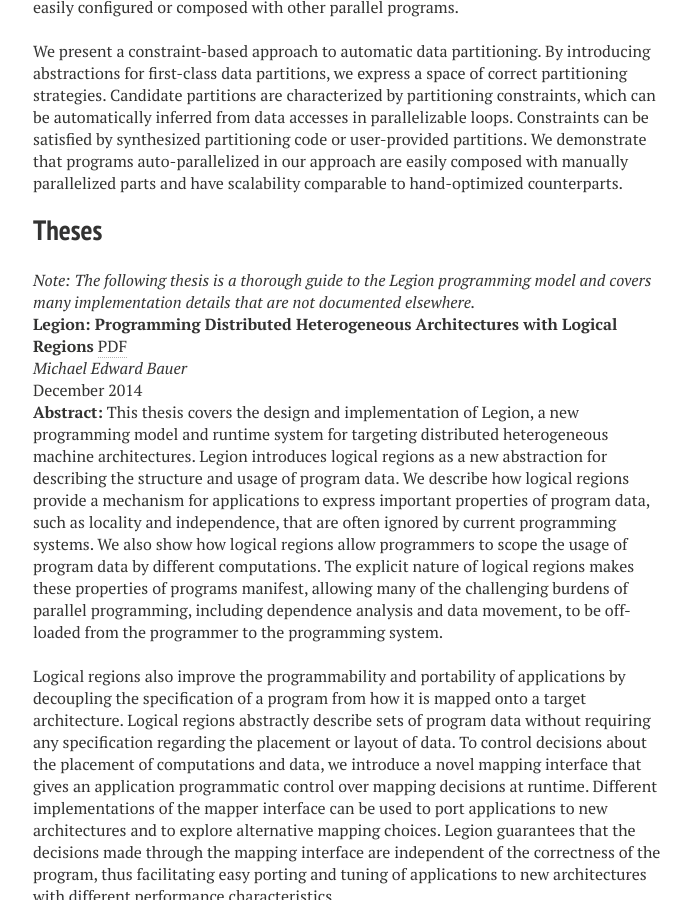
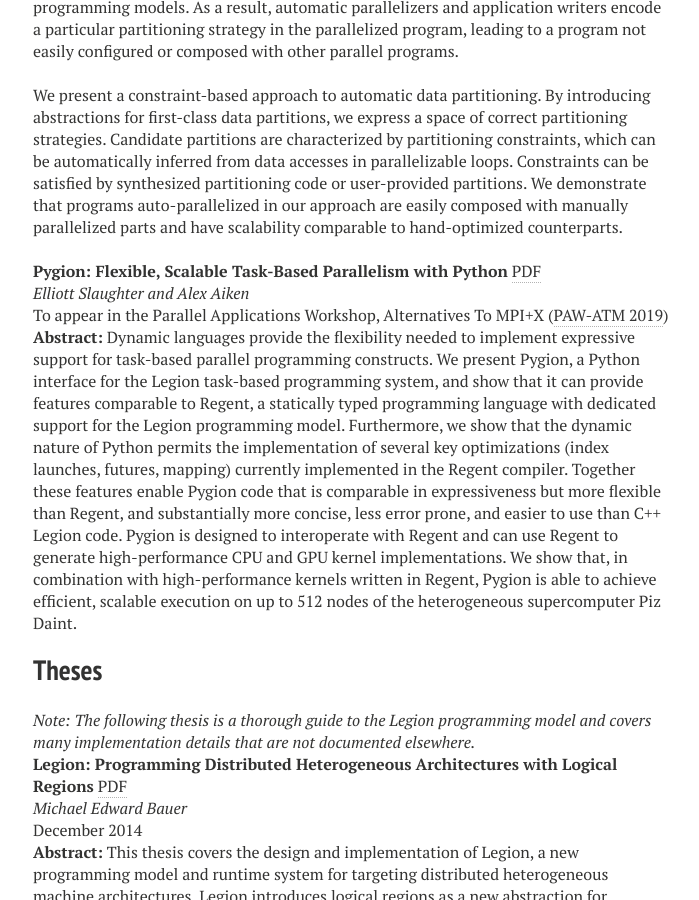
Before and after one commit to apryakhin/legion.stanford.edu, a Jekyll site: the page built from publications.md, in a window 1280 px wide and 900 px high, scrolled down 7417 px. Shown: the whole window, without its empty margins (287-986 px from the left). Built offline with Jekyll 4.4.1, drawn with Linux system fonts in a browser that asks for light colours; nearby versions of some CDN libraries; some of the changed text lies outside the part shown.

Commit message:
Add Pygion paper.

```diff
--- a/publications.md
+++ b/publications.md
@@ -23,6 +23,8 @@ title: Publications
       * [Control Replication (SC 2017)](#cr2017) \[[PDF](/pdfs/cr2017.pdf)]
       * [Auto-Parallelizer (SC 2019)](#parallel2019) \[[PDF](/pdfs/parallelizer2019.pdf)]
       * [Elliott Slaughter's Thesis (2017)](#slaughter_thesis) \[[PDF](/pdfs/slaughter_thesis.pdf)]
+  * Bindings:
+      * [Python (PAW-ATM 2019)](#pygion2019) \[[PDF](/pdfs/pygion2019.pdf)]
   * Case Studies:
       * [Visualization (ISAV 2017)](#isav2017) \[[PDF](/pdfs/isav2017.pdf)]
       * [Graph Processesing (VLDB 2018)](#vldb2018) \[[PDF](/pdfs/vldb2018.pdf), [Software Release](https://github.com/LuxGraph/Lux)]
@@ -387,6 +389,29 @@ programs auto-parallelized in our approach are easily composed with
 manually parallelized parts and have scalability comparable to
 hand-optimized counterparts.
 
+
+<a name="pygion2019"></a>__Pygion: Flexible, Scalable Task-Based Parallelism with Python__ [PDF](/pdfs/pygion2019.pdf) <br/>
+_Elliott Slaughter and Alex Aiken_ <br/>
+To appear in the Parallel Applications Workshop, Alternatives To MPI+X ([PAW-ATM 2019](https://sourceryinstitute.github.io/PAW/)) <br/>
+__Abstract:__ Dynamic languages provide the flexibility needed to
+implement expressive support for task-based parallel programming
+constructs. We present Pygion, a Python interface for the Legion
+task-based programming system, and show that it can provide features
+comparable to Regent, a statically typed programming language with
+dedicated support for the Legion programming model. Furthermore, we
+show that the dynamic nature of Python permits the implementation of
+several key optimizations (index launches, futures, mapping) currently
+implemented in the Regent compiler. Together these features enable
+Pygion code that is comparable in expressiveness but more flexible
+than Regent, and substantially more concise, less error prone, and
+easier to use than C++ Legion code. Pygion is designed to interoperate
+with Regent and can use Regent to generate high-performance CPU and
+GPU kernel implementations. We show that, in combination with
+high-performance kernels written in Regent, Pygion is able to achieve
+efficient, scalable execution on up to 512 nodes of the heterogeneous
+supercomputer Piz Daint.
+
+
 ## Theses
 
 <a name="bauer_thesis"></a>*Note: The following thesis is a thorough guide to the Legion programming model and covers many implementation details that are not documented elsewhere.*<br/>
```
Also changed, not shown: 1 other file.
